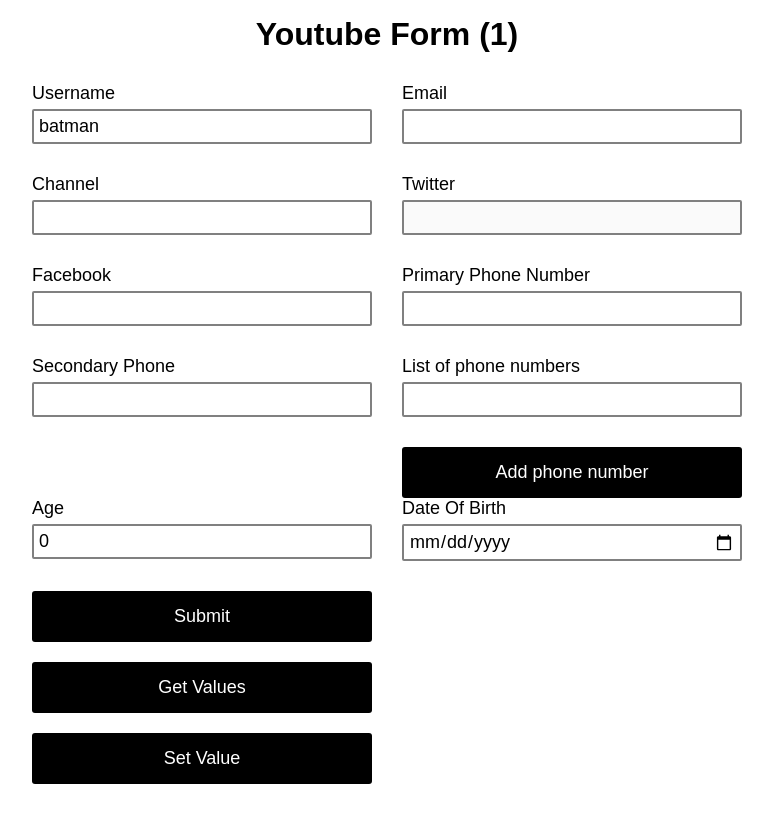
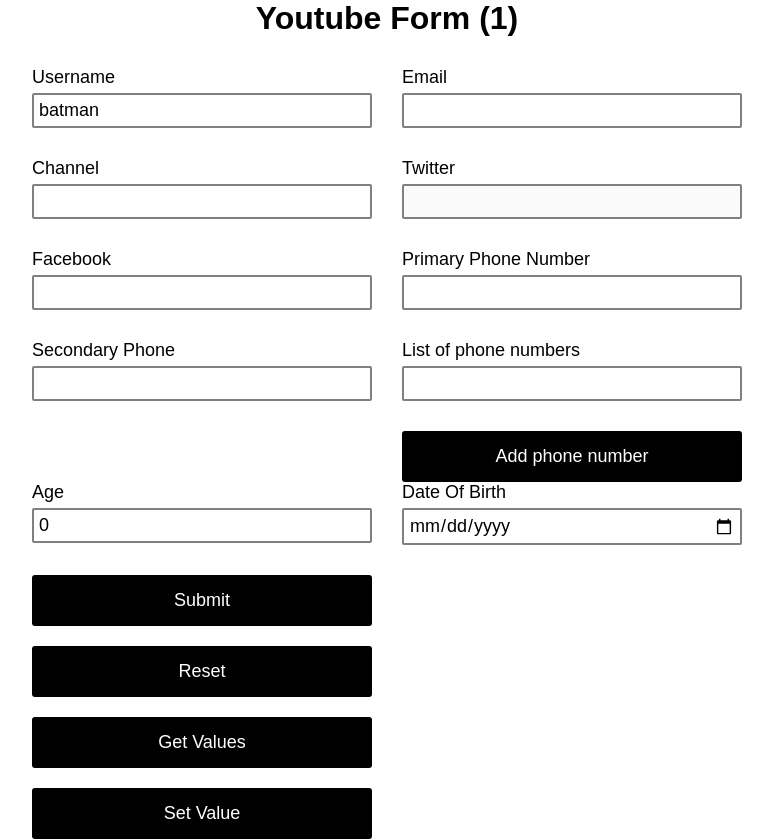
Before and after one commit to muhriddin20056525/react-hook-form, a React (Vite) app: page / in a window 1280 px wide. Shown: the whole page, without its empty margins (253-1026 px from the left). Before the commit the page ends 800 px from the top, so only its background shows below. Built offline with nearby package versions, Linux system fonts and the light colour scheme.

Commit message:
20-dars Reset Form

```diff
--- a/src/components/YoutubeForm.tsx
+++ b/src/components/YoutubeForm.tsx
@@ -5,6 +5,7 @@
   useForm,
 } from "react-hook-form";
 import { DevTool } from "@hookform/devtools";
+import { useEffect } from "react";
 // import { useEffect } from "react";
 
 let renderCount = 0;
@@ -49,6 +50,7 @@
     getValues,
     setValue,
     watch,
+    reset,
   } = form;
   const {
     errors,
@@ -97,6 +99,12 @@
       shouldTouch: true,
     });
   };
+
+  useEffect(() => {
+    if (isSubmitSuccessful) {
+      reset();
+    }
+  }, [isSubmitSuccessful, reset]);
 
   const onError = (errors: FieldErrors<FormValues>) => {
     console.log("Form Errors", errors);
@@ -257,6 +265,9 @@
 
         <div className="btns">
           <button>Submit</button>
+          <button onClick={() => reset()} type="button">
+            Reset
+          </button>
           <button type="button" onClick={handleGetValues}>
             Get Values
           </button>
```
Also changed, not shown: 1 other file (tests, documents, lock files or other folders).
